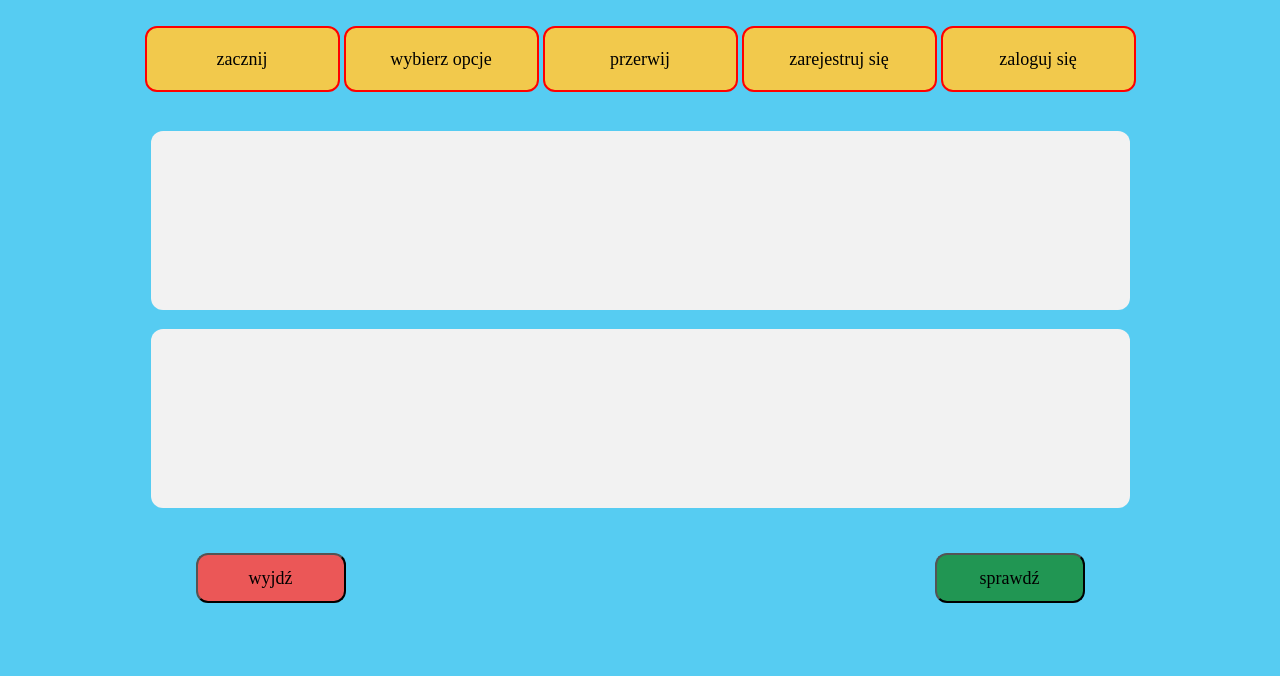
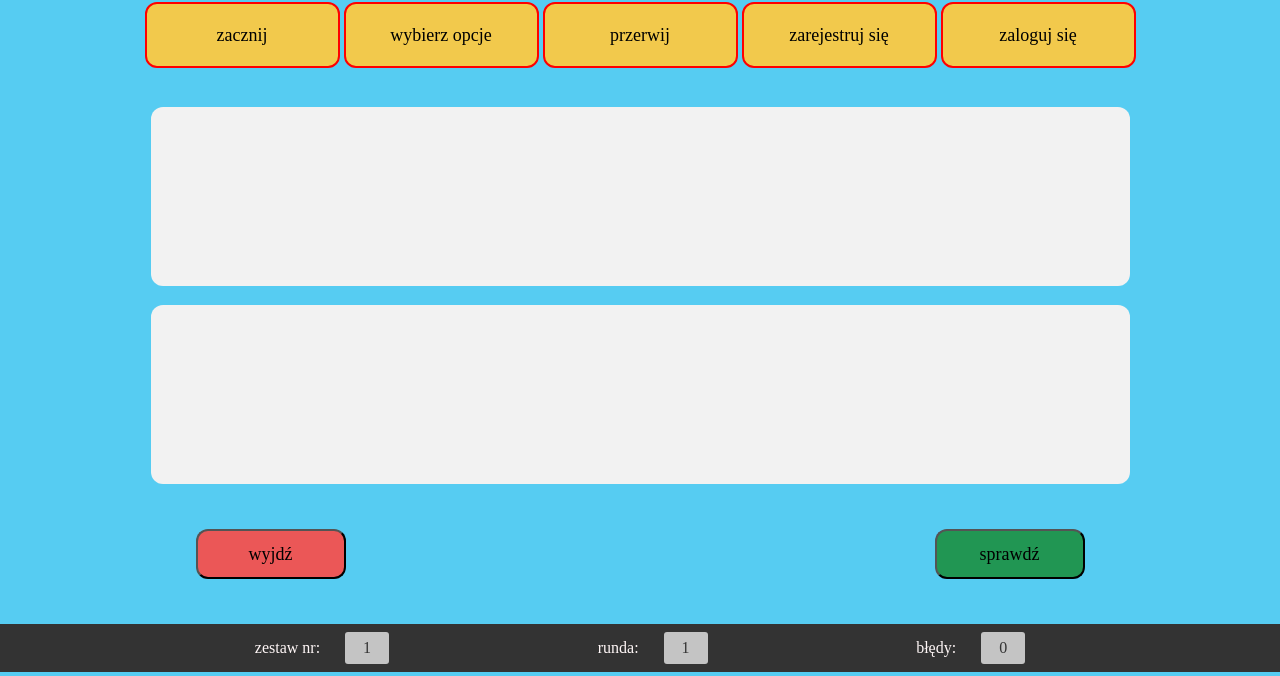
Before and after one commit to doneilprakapawecz/practice, a website built with webpack: page src/pages/practice.html in a window 1280 px wide. Shown: the part 124-800 px from the top of the page. Built offline with nearby package versions, Linux system fonts and the light colour scheme.

Commit message:
footer section

```diff
--- a/src/pages/practice.html
+++ b/src/pages/practice.html
@@ -27,7 +27,20 @@
         </div>
     </main>
     <footer class="footer">
-
+        <div class="score-container">
+            <div class="score-container-element">
+                <p>zestaw nr:</p>
+                <div class="score-element">1</div>
+            </div>
+            <div class="score-container-element">
+                <p>runda:</p>
+                <div class="score-element">1</div>
+            </div>
+            <div class="score-container-element">
+                <p>błędy:</p>
+                <div class="score-element">0</div>
+            </div>
+        </div>
     </footer>
 </body>
 
--- a/src/scss/main.scss
+++ b/src/scss/main.scss
@@ -79,3 +79,36 @@ button {
 .button-right {
   background-color: #219653;
 }
+
+.footer {
+  width: 100%;
+  height: 48px;
+  background-color: #333;
+  color: #fff7f7;
+  display: flex;
+  justify-content: center;
+}
+
+.score-container {
+  width: 979px;
+  display: flex;
+  justify-content: space-around;
+}
+
+.score-container-element {
+  display: flex;
+  justify-content: space-between;
+  align-items: center;
+}
+
+.score-element {
+  width: 44px;
+  height: 32px;
+  background: #C4C4C4;
+  border-radius: 3px;
+  margin-left: 25px;
+  color: #333;
+  display: flex;
+  justify-content: center;
+  align-items: center;
+}
```
